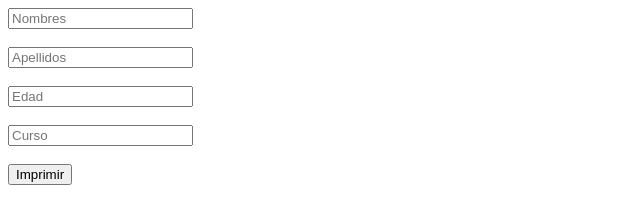
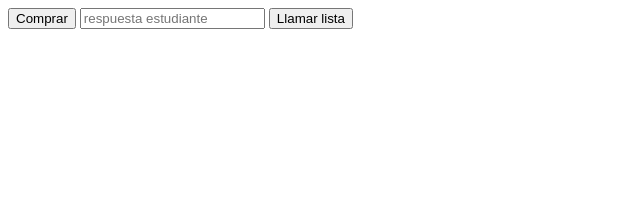
Before and after one commit to alejandraluna-png/JavaScript, a plain HTML site: page index.html in a window 1280 px wide. Shown: the whole page, without its empty margins (0-640 px from the left). Drawn offline with Linux system fonts and the light colour scheme.

Commit message:
index de hoy

```diff
--- a/index.html
+++ b/index.html
@@ -7,15 +7,10 @@
     <title>Document</title>
 </head>
 <body>
-    <input type="text" placeholder="Nombres" id="name">
-    <br><br>
-    <input type="text" placeholder="Apellidos" id="lastName">
-    <br><br>
-    <input type="text" placeholder="Edad" id="age">
-    <br><br>
-    <input type="text" placeholder="Curso" id="course">
-    <br><br>
-    <button onclick="imprimir()">Imprimir</button>
+    <button onclick="comprar()">Comprar</button>
+    <input type="text" id="respuesta" placeholder="respuesta estudiante">
+    <button onclick="listaEst()">Llamar lista</button>
     <script src="./js/script.js"></script>
+    <script src="./js/script2.js"></script>
+    <script src="./js/script3.js"></script>
 </body>
-</html>
```
